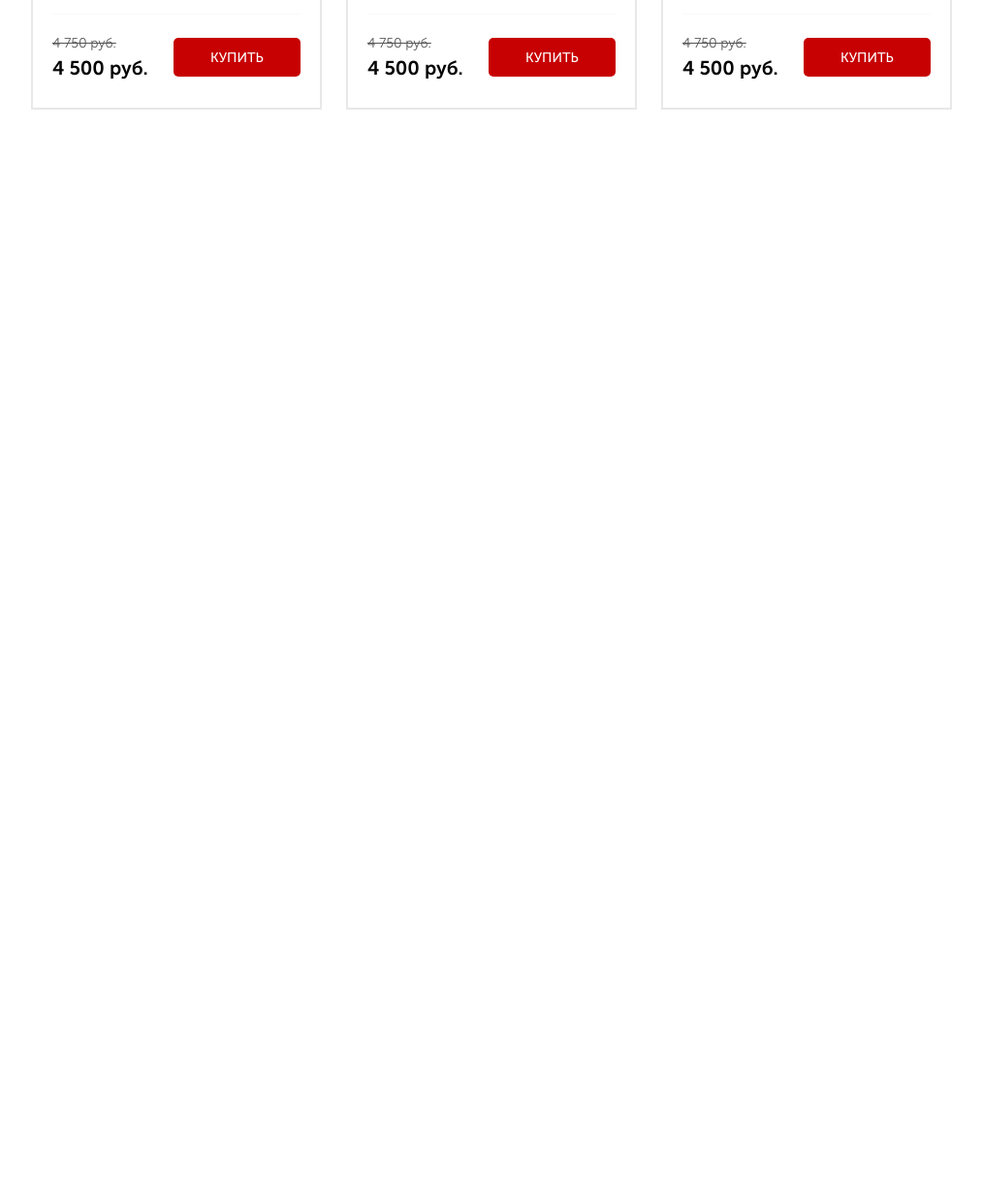
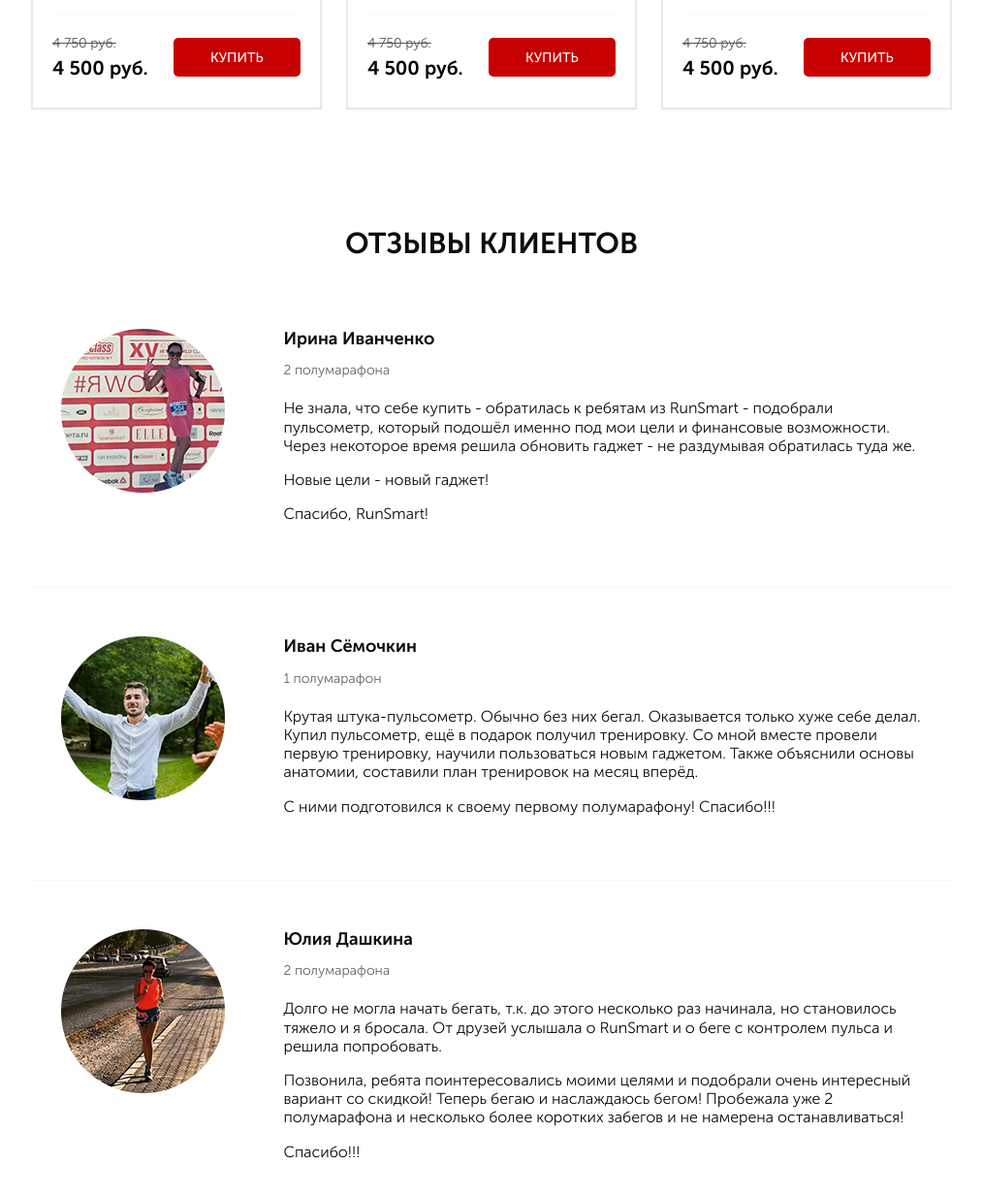
Before and after one commit to deverser/Pulse, a website: page src/index.html in a window 1280 px wide. Shown: the part 3658-4891 px from the top of the page at 97% size, without its empty margins (133-1146 px from the left). Before the commit the page ends 3891 px from the top, so only its background shows below. Drawn offline with nearby package versions, Linux system fonts and the light colour scheme.

Commit message:
feedback section created

```diff
--- a/src/index.html
+++ b/src/index.html
@@ -369,6 +369,52 @@
     </section>
 
 
+    <section class="feedback">
+        <div class="container">
+            <h2 class="title">отзывы клиентов</h2>
+            <div class="feedback__wrapper">
+                <div class="feedback__item">
+                    <img class="feedback__userpic" src="img/feed/photo_1.png" alt="photo_1">
+                    <div class="feedback__descr">
+                        <h3 class="title title_feed">Ирина Иванченко</h3>
+                        <div class="feedback__subtitle">2 полумарафона</div>
+                        <div class="feedback__content"> <p>Не знала, что себе купить - обратилась к ребятам из RunSmart - подобрали пульсометр, который подошёл именно под мои цели и финансовые возможности.
+                            Через некоторое время решила обновить гаджет - не раздумывая обратилась туда же.</p>
+                            <p>Новые цели - новый гаджет!</p>
+                            <p>Спасибо, RunSmart!</p>
+                        </div>
+                    </div>
+                </div>
+                <hr>
+                <div class="feedback__item">
+                    <img class="feedback__userpic" src="img/feed/photo_2.png" alt="photo_2">
+                    <div class="feedback__descr">
+                        <h3 class="title title_feed">Иван Сёмочкин</h3>
+                        <div class="feedback__subtitle">1 полумарафон</div>
+                        <div class="feedback__content">
+                            <p>Крутая штука-пульсометр. Обычно без них бегал. Оказывается только хуже себе делал.
+                                Купил пульсометр, ещё в подарок получил тренировку. Со мной вместе провели первую тренировку, научили пользоваться новым гаджетом. Также объяснили основы анатомии, составили план тренировок на месяц вперёд.</p>
+                            <p>С ними подготовился к своему первому полумарафону! Спасибо!!!</p>
+                        </div>
+                    </div>
+                </div>
+                <hr>
+                <div class="feedback__item">
+                    <img class="feedback__userpic" src="img/feed/photo_3.png" alt="photo_3">
+                    <div class="feedback__descr">
+                        <h3 class="title title_feed">Юлия Дашкина</h3>
+                        <div class="feedback__subtitle">2 полумарафона</div>
+                        <div class="feedback__content">
+                            <p>Долго не могла начать бегать, т.к. до этого несколько раз начинала, но становилось тяжело и я бросала. От друзей услышала о RunSmart и о беге с контролем пульса и решила попробовать.</p>
+                            <p>Позвонила, ребята поинтересовались моими целями и подобрали очень интересный вариант со скидкой! Теперь бегаю и наслаждаюсь бегом! Пробежала уже 2 полумарафона и несколько более коротких забегов и не намерена останавливаться!</p>
+                            <p>Спасибо!!!</p>
+                        </div>
+                    </div>
+                </div>
+            </div>
+        </div>
+    </section>
+
     <!-- <script type="text/javascript" src="https://code.jquery.com/jquery-1.11.0.min.js"></script>
     <script type="text/javascript" src="https://code.jquery.com/jquery-migrate-1.2.1.min.js"></script>
     <script src="js/slick.min.js"></script> -->
--- /dev/null
+++ b/src/sass/blocks/_feedback.scss
@@ -0,0 +1,35 @@
+.feedback {
+    padding-bottom: 71px;
+    &__wrapper {
+        margin-top: 70px;
+        display: flex;
+        flex-direction: column;
+        hr {
+            margin: 50px 0;
+            background-color: #f6f6f6;
+            border: none;
+            opacity: 1;
+        }
+    }
+    &__item {
+        display: flex;
+        justify-content: space-around;
+        align-items: flex-start;
+    }
+    &__descr {
+        width: 659px;
+    }
+    &__subtitle {
+        margin-top: 11px;
+        font-size: 14px;
+        font-weight: 300;
+        color: #646464;
+    }
+    &__content {
+        margin-top: 19px;
+        font-size: 16px;
+        line-height: 1.2;
+        font-weight: 300;
+        color: #0d0d0d;
+    }
+}
--- a/src/sass/blocks/_titles.scss
+++ b/src/sass/blocks/_titles.scss
@@ -8,6 +8,11 @@
     &_left {
         font-size: 36px;
         color: #ffffff;
+        text-align: left;
+    }
+    &_feed {
+        font-size: 18px;
+        text-transform: none;
         text-align: left;
     }
 }
--- a/src/sass/style.scss
+++ b/src/sass/style.scss
@@ -19,3 +19,4 @@
 @import 'blocks/forms';
 @import 'blocks/carousel';
 @import 'blocks/catalog';
+@import 'blocks/feedback';
```
Also changed, not shown: src/css/style.min.css, src/img/feed/photo_1.png (renamed from src/img/photo_1.png), src/img/feed/photo_2.png (renamed from src/img/photo_2.png), src/img/feed/photo_3.png (renamed from src/img/photo_3.png).
